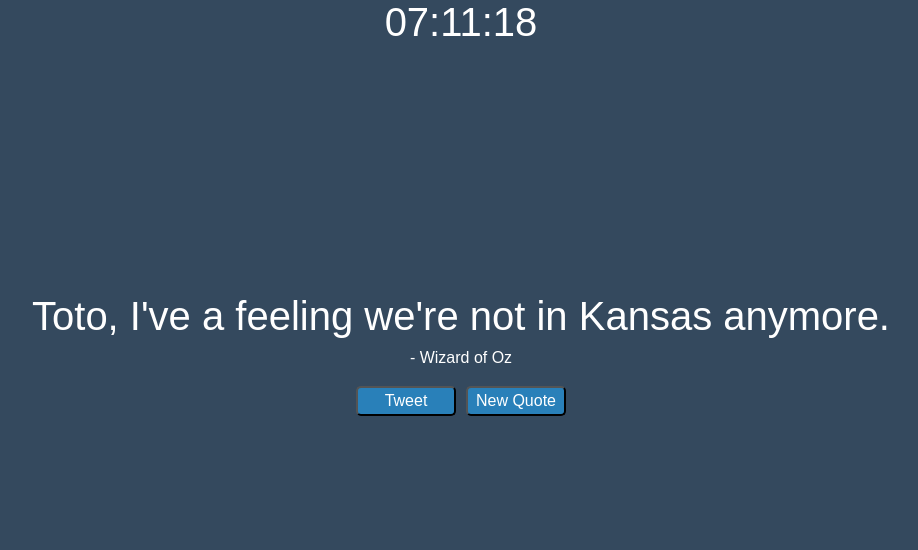
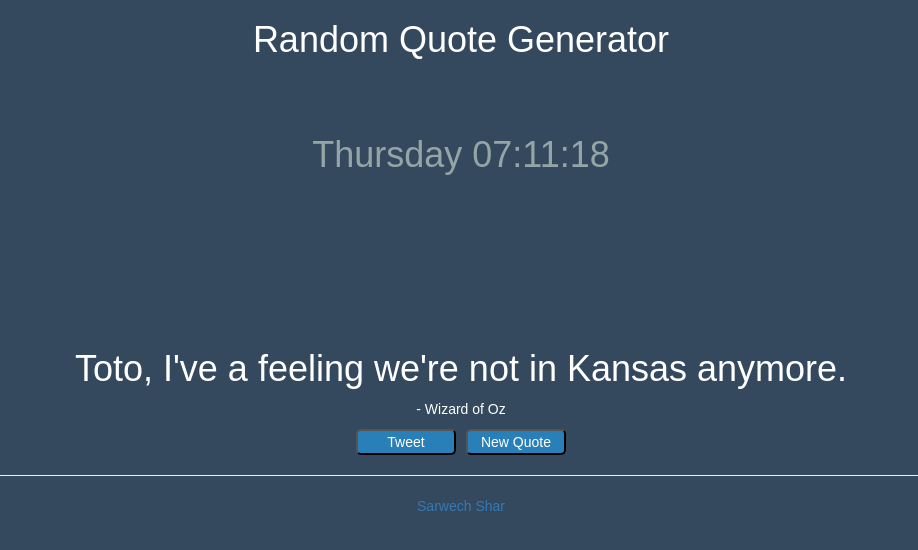
Before and after one commit to sarwech/quotifyreact, a React (Create React App) app: page / in a window 1280 px wide. Shown: the top 550 px of the page, without its empty margins (179-1097 px from the left). Built offline with nearby package versions, Linux system fonts and the light colour scheme.

Commit message:
add Bootstrap styles, day to time, Github link and logo

```diff
--- a/package.json
+++ b/package.json
@@ -4,6 +4,7 @@
   "private": true,
   "dependencies": {
     "react": "^15.5.4",
+    "react-bootstrap": "^0.31.0",
     "react-dom": "^15.5.4",
     "react-fontawesome": "^1.6.1"
   },
--- a/public/index.html
+++ b/public/index.html
@@ -5,7 +5,8 @@
     <meta name="viewport" content="width=device-width, initial-scale=1">
     <link rel="shortcut icon" href="%PUBLIC_URL%/favicon.ico">
     <link href="//netdna.bootstrapcdn.com/font-awesome/3.2.1/css/font-awesome.css" rel="stylesheet">
-    <link href="https://cdnjs.cloudflare.com/ajax/libs/twitter-bootstrap/4.0.0-alpha.6/css/bootstrap.min.css" rel="stylesheet">
+    <!-- Latest compiled and minified CSS -->
+    <link rel="stylesheet" href="https://maxcdn.bootstrapcdn.com/bootstrap/latest/css/bootstrap.min.css">
     <!--
       Notice the use of %PUBLIC_URL% in the tag above.
       It will be replaced with the URL of the `public` folder during the build.
--- a/src/App.css
+++ b/src/App.css
@@ -19,7 +19,9 @@
 }
 
 .Header {
-  margin: 0px;
+  margin-top: 75px;
+  margin-bottom: -75px;
+  color: #95a5a6;
 }
 
 @keyframes App-logo-spin {
--- a/src/App.js
+++ b/src/App.js
@@ -66,6 +66,7 @@
   render() {
     return (
       <div className="App">
+        <h1>Random Quote Generator</h1>
         <Header time={new Date()}/>
         <QuoteBox onClick={() => this._getQuote()} quote={this.state.quote} onTweet={() => this._handleClickTweet()} />
       </div>
--- a/src/Header.js
+++ b/src/Header.js
@@ -1,19 +1,21 @@
 import React, { Component } from 'react';
 import './App.css';
 export const getTime = time => {
+	let days = ['Monday','Tuesday','Wednesday','Thursday','Friday','Saturday','Sunday'];
+	let d = time.getDay();
 	let h = time.getHours();
 	let m = time.getMinutes();
 	let s = time.getSeconds();
+  let day = days[d];
 	const hour = h < 10 ? h = `0${h}` : h;
   const min = m < 10 ? m = `0${m}` : m;
   const sec = s < 10 ? s = `0${s}` : s;
-		return `${hour}:${min}:${sec}`;
+	return `${day} ${hour}:${min}:${sec}`;
 };
 
 export const Header = props => (
 		<div className="Header">
 			<h1>{getTime(props.time)}</h1>
-
 		</div>
 	)
 
--- a/src/QuoteBox.js
+++ b/src/QuoteBox.js
@@ -17,6 +17,8 @@
         </div>
 				<button onClick={() => this.props.onTweet()}>Tweet</button>
         <button onClick={() => this.props.onClick()}>New Quote</button>
+        <hr/>
+			  <p><a href="https://github.com/sarwech/mealplanner">Sarwech Shar</a></p>
       </div>
     );
   }
```
Lines whose indentation alone changed are shown as unchanged.
